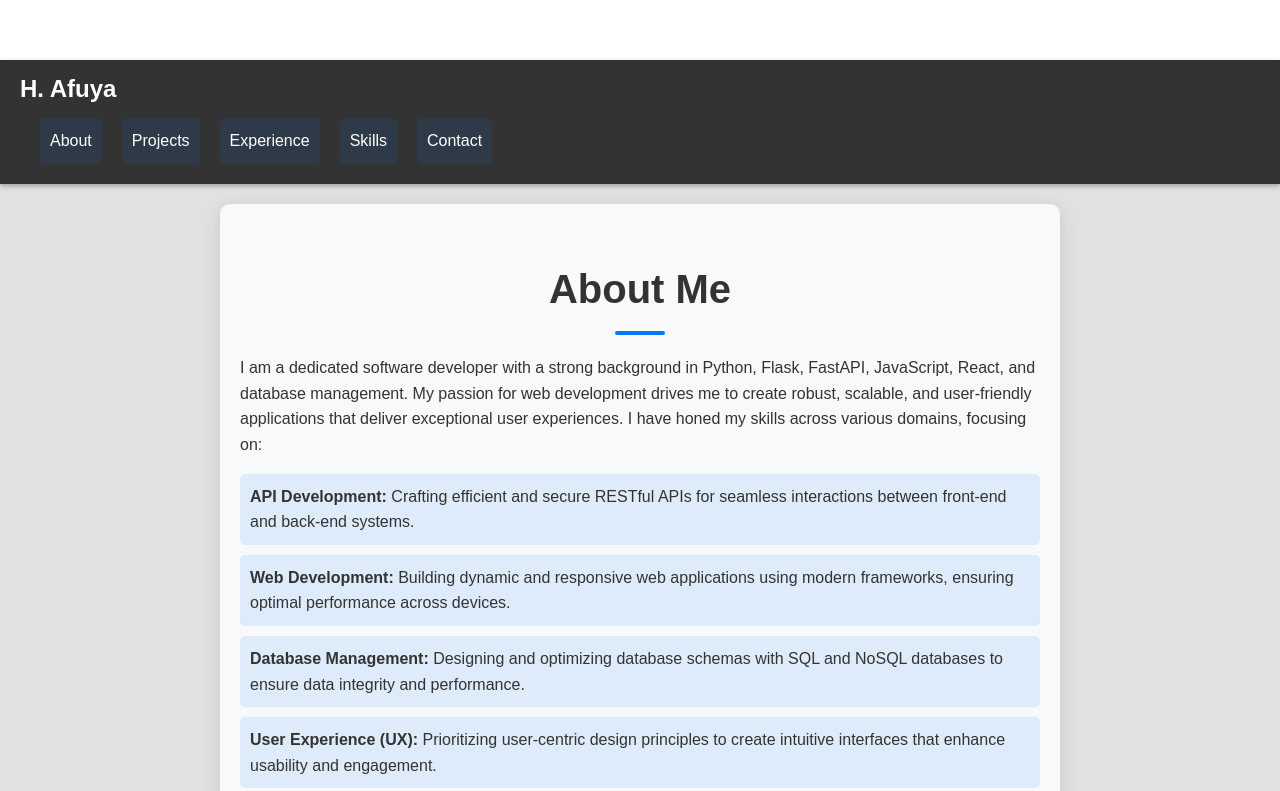
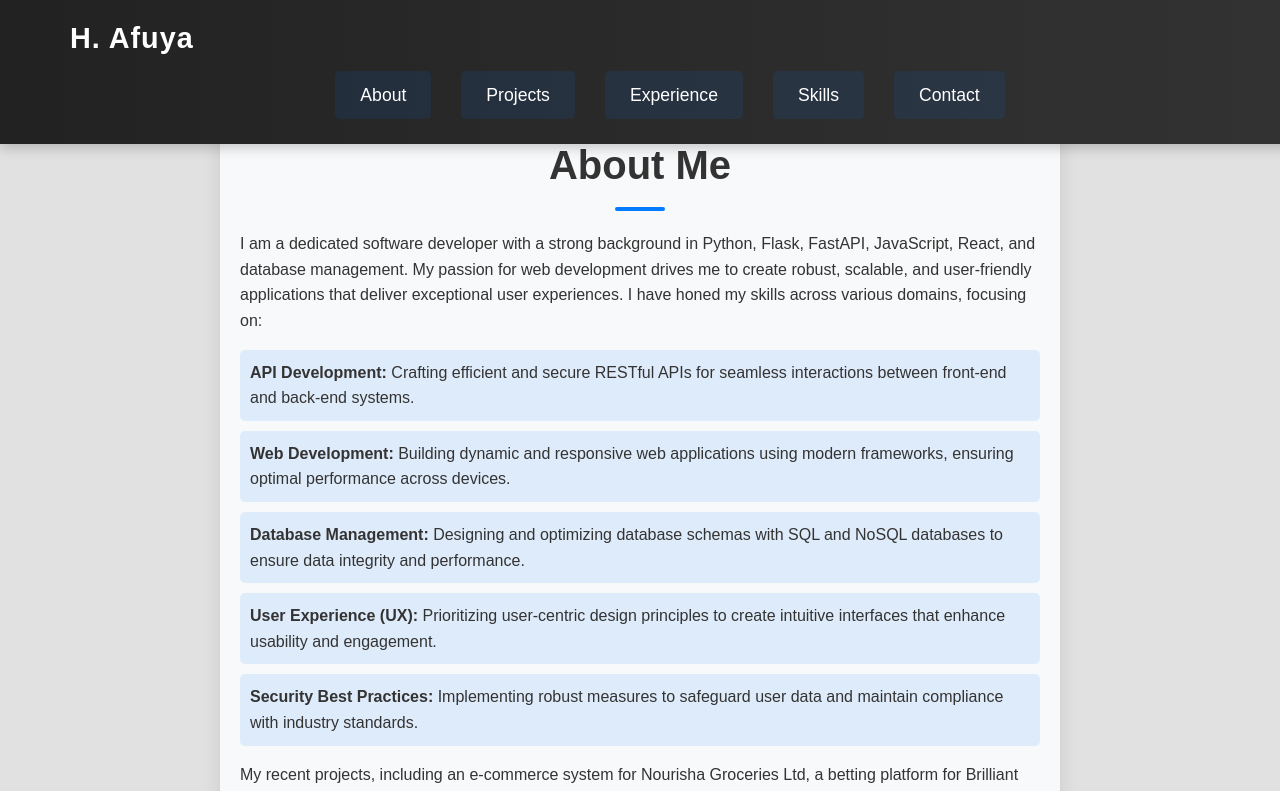
Before and after one commit to Afuyah/dev-portfolio, a React (Create React App) app: page / in a window 1280 px wide. Shown: the top 791 px of the page. Built offline with nearby package versions, Linux system fonts and the light colour scheme.

Commit message:
Update Header.css

```diff
--- a/src/components/Header.css
+++ b/src/components/Header.css
@@ -1,40 +1,57 @@
 /* General Header Styling */
 .header {
-  background-color: #333;
+  background: linear-gradient(90deg, #222, #333); /* Sleek gradient background */
   color: white;
-  padding: 10px 20px;
-  position: relative;
+  padding: 15px 30px;
+  position: fixed;
+  top: 0;
+  width: 100%;
   z-index: 1000;
+  box-shadow: 0 4px 12px rgba(0, 0, 0, 0.2); /* Subtle shadow for depth */
+  transition: background-color 0.3s ease;
 }
 
 .header-content {
   display: flex;
   justify-content: space-between;
   align-items: center;
+  max-width: 1200px;
+  margin: 0 auto;
 }
 
 .header-title {
-  font-size: 1.5rem;
+  font-size: 1.8rem;
+  font-weight: 700;
   margin: 0;
+  letter-spacing: 1px;
+  color: #fff;
+  transition: color 0.3s ease;
+}
+
+.header-title:hover {
+  color: #f0c14b; /* Aesthetic hover effect */
 }
 
 /* Hamburger Menu Styling */
 .hamburger {
   display: none;
   flex-direction: column;
+  justify-content: space-between;
   cursor: pointer;
+  width: 30px;
+  height: 24px;
+  transition: all 0.3s ease-in-out;
 }
 
 .bar {
-  width: 25px;
   height: 3px;
   background-color: white;
-  margin: 4px 0;
+  border-radius: 2px;
   transition: transform 0.4s ease, opacity 0.4s ease;
 }
 
 .active:nth-child(1) {
-  transform: rotate(45deg) translate(5px, 5px);
+  transform: rotate(45deg) translate(7px, 7px);
 }
 
 .active:nth-child(2) {
@@ -42,35 +59,58 @@
 }
 
 .active:nth-child(3) {
-  transform: rotate(-45deg) translate(5px, -5px);
+  transform: rotate(-45deg) translate(7px, -7px);
 }
 
 /* Navigation Styling */
 .nav {
   display: flex;
-  flex-direction: row;
+  align-items: center;
+  justify-content: center;
 }
 
 .nav ul {
   list-style: none;
   display: flex;
+  gap: 30px;
   margin: 0;
   padding: 0;
 }
 
 .nav ul li {
-  margin-left: 20px;
+  position: relative;
 }
 
 .nav ul li a {
   text-decoration: none;
   color: white;
-  font-size: 1rem;
-  transition: color 0.3s ease;
+  font-size: 1.1rem;
+  padding: 10px 15px;
+  font-weight: 500;
+  border-radius: 5px;
+  transition: background-color 0.3s ease, color 0.3s ease, box-shadow 0.3s ease;
 }
 
 .nav ul li a:hover {
-  color: #ddd;
+  background-color: #f0c14b; /* Premium hover effect */
+  color: #222;
+  box-shadow: 0 4px 12px rgba(240, 193, 75, 0.6); /* Glow effect on hover */
+}
+
+/* Navigation Hover Effect */
+.nav ul li a::before {
+  content: '';
+  position: absolute;
+  width: 0;
+  height: 2px;
+  bottom: 0;
+  left: 0;
+  background-color: #f0c14b;
+  transition: all 0.3s ease-in-out;
+}
+
+.nav ul li a:hover::before {
+  width: 100%;
 }
 
 /* Responsive Styles for Mobile */
@@ -84,10 +124,13 @@
     top: 60px;
     left: 0;
     width: 100%;
-    background-color: #333;
+    background-color: #222;
+    display: none;
     flex-direction: column;
     align-items: center;
-    display: none;
+    padding: 20px 0;
+    border-top: 1px solid #333;
+    box-shadow: 0 8px 16px rgba(0, 0, 0, 0.2);
     transition: max-height 0.4s ease;
   }
 
@@ -97,11 +140,41 @@
 
   .nav ul {
     flex-direction: column;
+    gap: 20px;
+  }
+
+  .nav ul li {
     width: 100%;
     text-align: center;
   }
 
-  .nav ul li {
-    margin: 15px 0;
+  .nav ul li a {
+    display: block;
+    width: 100%;
+    padding: 15px 0;
   }
 }
+
+/* Sticky Header Shrink Effect */
+.header.scrolled {
+  background-color: #333; /* Darker when scrolling */
+  padding: 10px 30px;
+  box-shadow: 0 4px 20px rgba(0, 0, 0, 0.5);
+  transition: background-color 0.3s ease, padding 0.3s ease, box-shadow 0.3s ease;
+}
+
+/* Smooth Transitions for Menu */
+.nav {
+  transition: max-height 0.4s ease;
+}
+
+.nav.open {
+  max-height: 500px; /* Smooth drop-down effect */
+}
+
+/* Additional Styling for Responsiveness */
+@media (min-width: 769px) {
+  .header-content {
+    padding: 0 20px;
+  }
+}
```
